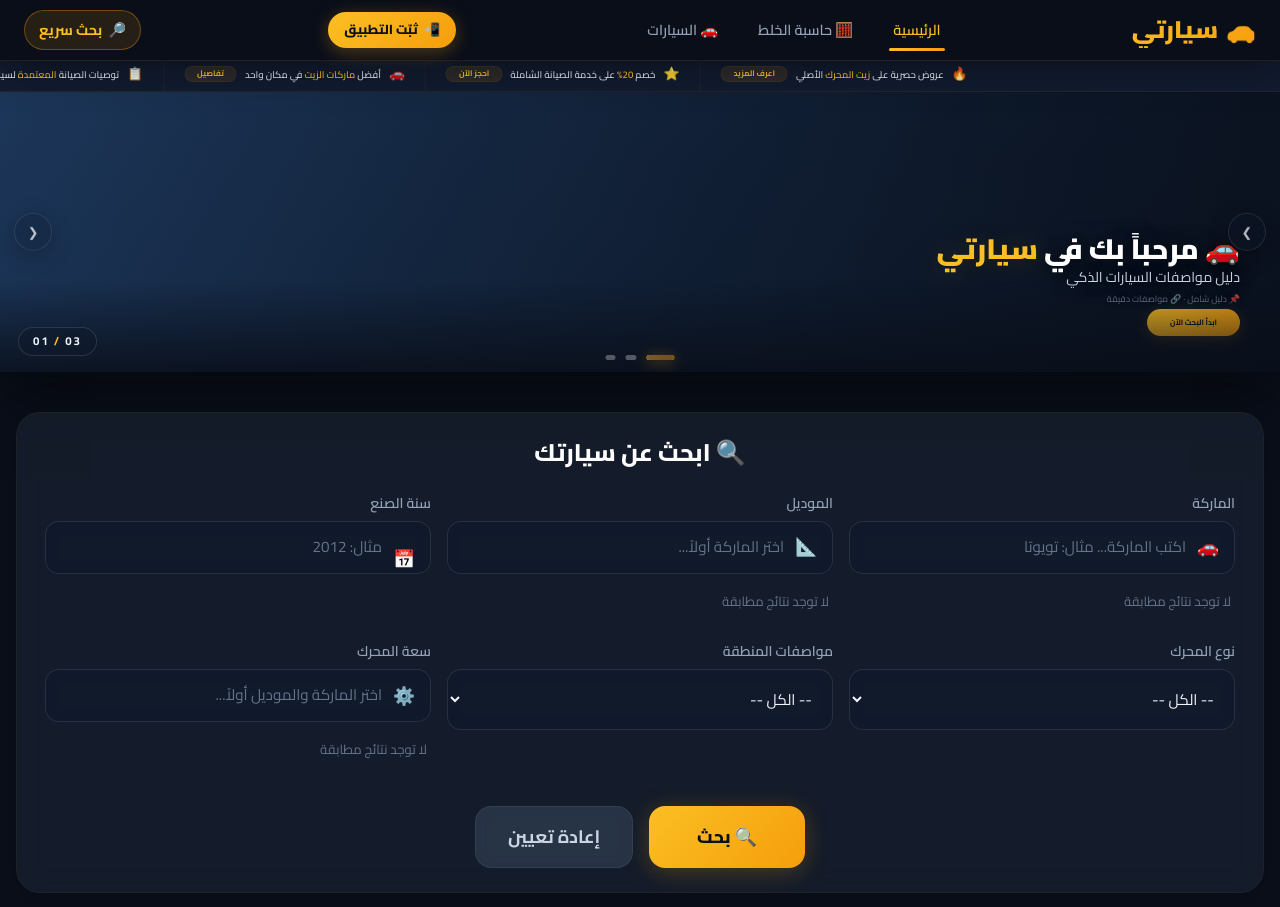
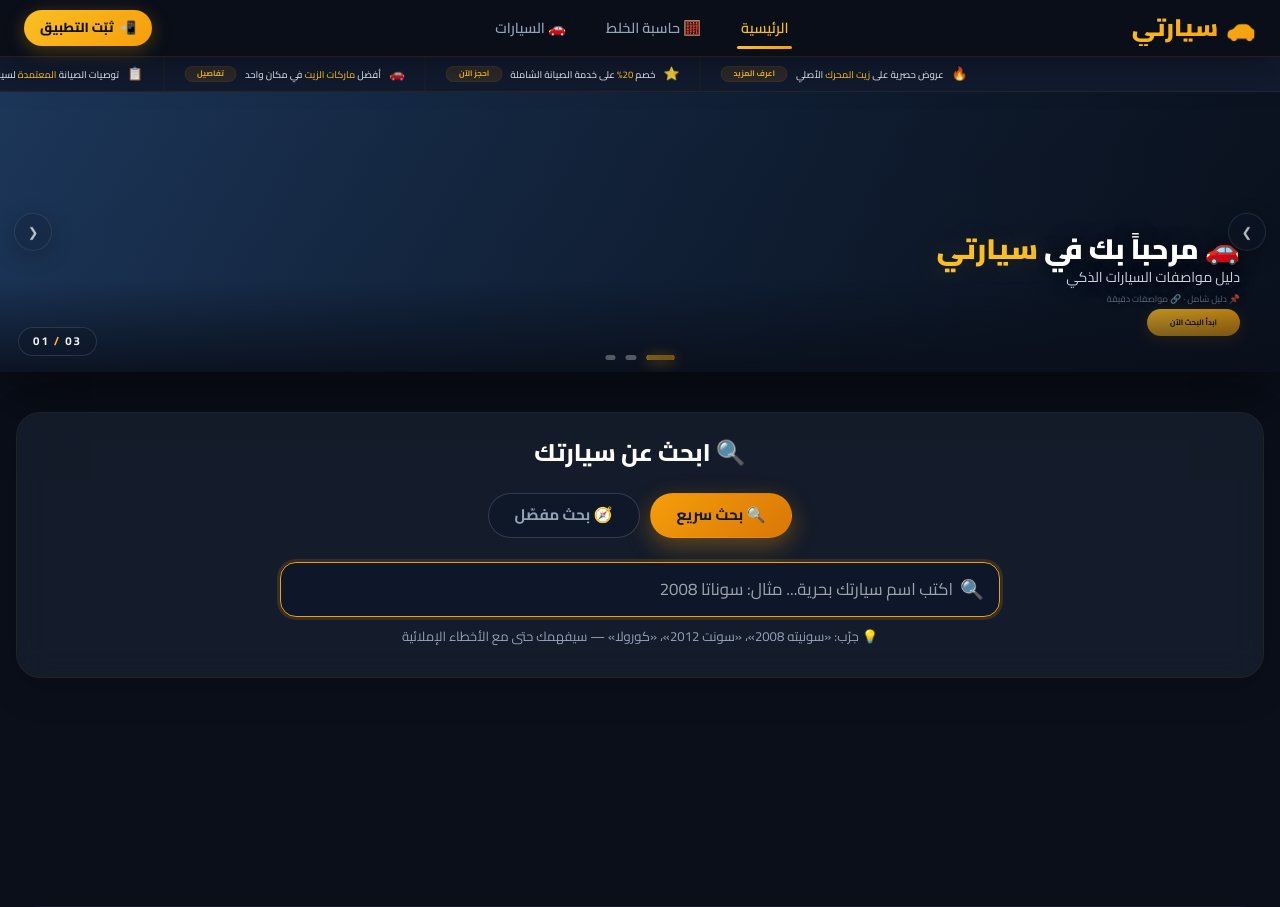
Before and after one commit to archivealifaeq-coder/sayarti, a Django app: page / in a window 1280 px wide. Shown: the top 907 px of the page. Run offline with Django 5.2, Linux system fonts and the light colour scheme; data comes from the database, SQL or seed files in the repository; data that the repository does not hold is empty; some libraries are stand-ins or nearby versions.

Commit message:
feat: tabs in search card (quick/detailed) + brand shown in interpretations; involve full brand+model resolution in-page

```diff
--- a/cars/templates/cars/index.html
+++ b/cars/templates/cars/index.html
@@ -1250,47 +1250,41 @@
         /* ============================================ */
         /*  QUICK SEARCH (البحث السريع)                */
         /* ============================================ */
-        .quick-search-btn {
-            background: rgba(245, 158, 11, 0.12);
-            border: 1px solid rgba(245, 158, 11, 0.35);
-            color: #fbbf24;
+        /* ============================================ */
+        /*  SEARCH TABS (سريع / مفصّل)                  */
+        /* ============================================ */
+        .search-tabs {
+            display: flex;
+            justify-content: center;
+            gap: 10px;
+            flex-wrap: wrap;
+            margin-bottom: 20px;
+        }
+        .search-tab {
+            background: rgba(15, 23, 42, 0.7);
+            border: 1px solid rgba(71, 85, 105, 0.6);
+            color: #94a3b8;
+            font-size: 0.95rem;
+            font-weight: 700;
+            padding: 10px 26px;
             border-radius: 9999px;
-            padding: 8px 14px;
-            font-size: 0.9rem;
-            font-weight: 700;
+            cursor: pointer;
+            transition: all 0.25s ease;
             display: inline-flex;
             align-items: center;
-            gap: 6px;
-            cursor: pointer;
-            transition: all 0.3s ease;
-        }
-        .quick-search-btn:hover { background: rgba(245, 158, 11, 0.25); transform: translateY(-1px); }
-        .quick-search-panel {
-            position: fixed;
-            top: 0; left: 0; right: 0;
-            z-index: 10001;
-            background: rgba(10, 15, 26, 0.98);
-            backdrop-filter: blur(20px);
-            -webkit-backdrop-filter: blur(20px);
-            border-bottom: 1px solid rgba(245, 158, 11, 0.2);
-            box-shadow: 0 20px 60px rgba(0, 0, 0, 0.6);
-            padding: 20px 24px 24px;
-            display: none;
-        }
-        .quick-search-panel.open { display: block; animation: qsIn 0.25s ease; }
-        @keyframes qsIn { from { transform: translateY(-14px); opacity: 0; } to { transform: translateY(0); opacity: 1; } }
-        .qs-head { display: flex; align-items: center; justify-content: space-between; gap: 12px; margin-bottom: 14px; }
-        .qs-title { color: #fbbf24; font-size: 1.05rem; font-weight: 800; }
-        .qs-close {
-            background: rgba(51, 65, 85, 0.6);
-            border: none; color: #cbd5e1;
-            width: 32px; height: 32px;
-            border-radius: 50%;
-            cursor: pointer;
-            font-size: 1.1rem;
-            transition: all 0.2s ease;
-        }
-        .qs-close:hover { background: rgba(51, 65, 85, 1); color: #fff; }
+            gap: 8px;
+        }
+        .search-tab:hover { color: #e2e8f0; border-color: rgba(245, 158, 11, 0.45); }
+        .search-tab.active {
+            background: linear-gradient(135deg, #f59e0b, #d97706);
+            color: #0f172a;
+            border-color: transparent;
+            box-shadow: 0 8px 24px rgba(245, 158, 11, 0.35);
+        }
+        .tab-panel { display: none; }
+        .tab-panel.active { display: block; }
+
+        .quick-tab-inner { max-width: 720px; margin: 0 auto; padding: 4px 0 6px; }
         .qs-input-wrapper { position: relative; max-width: 720px; margin: 0 auto; }
         .qs-input {
             width: 100%;
@@ -1299,13 +1293,13 @@
             border-radius: 16px;
             color: #e2e8f0;
             font-size: 1.05rem;
-            padding: 14px 48px 14px 18px;
+            padding: 14px 46px 14px 18px;
             outline: none;
             transition: border 0.25s ease;
         }
         .qs-input:focus { border-color: #f59e0b; box-shadow: 0 0 0 3px rgba(245, 158, 11, 0.15); }
-        .qs-input-icon { position: absolute; left: 16px; top: 50%; transform: translateY(-50%); color: #fbbf24; font-size: 1.2rem; pointer-events: none; }
-        .qs-hint { text-align: center; color: #64748b; font-size: 0.8rem; margin-top: 10px; }
+        .qs-input-icon { position: absolute; right: 16px; top: 50%; transform: translateY(-50%); color: #fbbf24; font-size: 1.2rem; pointer-events: none; }
+        .qs-hint { text-align: center; color: #94a3b8; font-size: 0.82rem; margin-top: 10px; }
         .qs-results { max-width: 720px; margin: 14px auto 0; display: none; }
         .qs-results.show { display: block; }
         .qs-result {
@@ -1384,26 +1378,9 @@
                 {% if user.is_staff %}<a href="/admin/" class="nav-link" style="color: #fbbf24;" rel="nofollow">🔐 لوحة التحكم</a>{% endif %}
             </div>
             <button type="button" id="installBtn" class="pwa-install-btn md:flex hidden" aria-label="تثبيت التطبيق">📲 <span>ثبّت التطبيق</span></button>
-            <button type="button" id="quickSearchBtn" class="quick-search-btn" aria-label="بحث سريع">🔎 <span class="hidden md:inline">بحث سريع</span></button>
             <button class="md:hidden text-white text-2xl" id="menuToggle" aria-label="فتح القائمة" aria-expanded="false">☰</button>
         </div>
     </nav>
-
-    <!-- ============================================ -->
-    <!--  QUICK SEARCH PANEL (شريط منبثق لا يزعج)      -->
-    <!-- ============================================ -->
-    <div class="quick-search-panel" id="quickSearchPanel" role="dialog" aria-modal="false" aria-label="البحث السريع">
-        <div class="qs-head">
-            <span class="qs-title">🔎 البحث السريع</span>
-            <button type="button" class="qs-close" id="quickSearchClose" aria-label="إغلاق">✕</button>
-        </div>
-        <div class="qs-input-wrapper">
-            <input type="text" id="quickSearchInput" class="qs-input" placeholder="اكتب ما تريد... مثال: سوناتا 2008" autocomplete="off" maxlength="120">
-            <span class="qs-input-icon" aria-hidden="true">🔍</span>
-        </div>
-        <p class="qs-hint">💡 جرّب: «هيونداي سوناتا 2008»، «سونت 2012»، «سونيته 2008»</p>
-        <div class="qs-results" id="quickSearchResults"></div>
-    </div>
 
     <!-- ============================================ -->
     <!--  TICKER                                     -->
@@ -1616,6 +1593,23 @@
             <div class="glass-card" id="search-section">
                 <h3 class="text-xl md:text-2xl font-extrabold text-white mb-4 md:mb-6 text-center">🔍 ابحث عن سيارتك</h3>
 
+                <div class="search-tabs" role="tablist" aria-label="نوع البحث">
+                    <button type="button" class="search-tab active" id="tabBtnQuick" data-tab="quick" role="tab" aria-selected="true" aria-controls="tab-quick">🔍 بحث سريع</button>
+                    <button type="button" class="search-tab" id="tabBtnDetail" data-tab="detail" role="tab" aria-selected="false" aria-controls="tab-detail">🧭 بحث مفصّل</button>
+                </div>
+
+                <div class="tab-panel active" id="tab-quick" role="tabpanel" aria-labelledby="tabBtnQuick">
+                    <div class="quick-tab-inner">
+                        <div class="qs-input-wrapper">
+                            <input type="text" id="quickSearchInput" class="qs-input" placeholder="اكتب اسم سيارتك بحرية... مثال: سوناتا 2008" autocomplete="off" maxlength="120">
+                            <span class="qs-input-icon" aria-hidden="true">🔍</span>
+                        </div>
+                        <p class="qs-hint">💡 جرّب: «سونيته 2008»، «سونت 2012»، «كورولا» — سيفهمك حتى مع الأخطاء الإملائية</p>
+                        <div class="qs-results" id="quickSearchResults"></div>
+                    </div>
+                </div>
+
+                <div class="tab-panel" id="tab-detail" role="tabpanel" aria-labelledby="tabBtnDetail">
                 <form hx-get="{% url 'index' %}"
                       hx-target="#cars-container"
                       hx-select="#cars-container"
@@ -1688,6 +1682,7 @@
                         <a href="{% url 'index' %}" class="btn-secondary px-6 md:px-8 py-3 md:py-4 text-base md:text-lg">إعادة تعيين</a>
                     </div>
                 </form>
+                </div>
             </div>
         </div>
 
@@ -2425,39 +2420,73 @@
             });
 
             /* ============================================ //
-               QUICK SEARCH - البحث السريع الذكي            //
+               SEARCH TABS + QUICK SEARCH: التبويبات داخل بطاقة البحث //
             // ============================================ */
-            var qsPanel = document.getElementById('quickSearchPanel');
-            var qsBtn = document.getElementById('quickSearchBtn');
-            var qsClose = document.getElementById('quickSearchClose');
+            function switchTab(tab) {
+                var quickBtn = document.getElementById('tabBtnQuick');
+                var detailBtn = document.getElementById('tabBtnDetail');
+                var quickPane = document.getElementById('tab-quick');
+                var detailPane = document.getElementById('tab-detail');
+                if (!quickBtn || !detailBtn) return;
+                var isQuick = (tab === 'quick');
+                quickBtn.classList.toggle('active', isQuick);
+                detailBtn.classList.toggle('active', !isQuick);
+                quickBtn.setAttribute('aria-selected', isQuick ? 'true' : 'false');
+                detailBtn.setAttribute('aria-selected', isQuick ? 'false' : 'true');
+                if (quickPane) quickPane.classList.toggle('active', isQuick);
+                if (detailPane) detailPane.classList.toggle('active', !isQuick);
+                try { localStorage.setItem('sayarti_tab', tab); } catch (e) {}
+                if (isQuick) {
+                    var qi = document.getElementById('quickSearchInput');
+                    if (qi) qi.focus();
+                }
+            }
+
+            var tabQuickBtn = document.getElementById('tabBtnQuick');
+            var tabDetailBtn = document.getElementById('tabBtnDetail');
+            if (tabQuickBtn) tabQuickBtn.addEventListener('click', function() { switchTab('quick'); });
+            if (tabDetailBtn) tabDetailBtn.addEventListener('click', function() { switchTab('detail'); });
+
+            (function() {
+                var saved = null;
+                try { saved = localStorage.getItem('sayarti_tab'); } catch (e) {}
+                if (saved !== 'quick' && saved !== 'detail') saved = 'quick';
+                switchTab(saved);
+            })();
+
             var qsInput = document.getElementById('quickSearchInput');
             var qsResults = document.getElementById('quickSearchResults');
             var qsTimer = null;
 
-            function qsOpen() {
-                if (!qsPanel) return;
-                qsPanel.classList.add('open');
-                if (qsInput) { qsInput.focus(); }
-                if (qsResults) {
-                    qsResults.innerHTML = '';
-                    qsResults.classList.remove('show');
-                }
-            }
-            function qsClosePanel() {
-                if (qsPanel) qsPanel.classList.remove('open');
-            }
-            if (qsBtn) qsBtn.addEventListener('click', qsOpen);
-            if (qsClose) qsClose.addEventListener('click', qsClosePanel);
-            document.addEventListener('keydown', function(e) {
-                if (e.key === 'Escape') qsClosePanel();
-            });
+            function escapeHtml(s) {
+                return String(s).replace(/&/g, '&amp;').replace(/</g, '&lt;').replace(/>/g, '&gt;').replace(/"/g, '&quot;');
+            }
+
+            function applyQuick(c) {
+                var brandEl = document.getElementById('brandInput');
+                var modelEl = document.getElementById('modelInput');
+                var yearEl = document.getElementById('yearInput');
+                var ety = document.getElementById('engineTypeSelect');
+                var srg = document.getElementById('specRegionSelect');
+                var engEl = document.getElementById('engineInput');
+                if (brandEl) brandEl.value = c.brand_ar || '';
+                if (modelEl) modelEl.value = c.model_ar || '';
+                if (yearEl) yearEl.value = c.year || '';
+                if (ety) ety.value = '';
+                if (srg) srg.value = '';
+                if (engEl) engEl.value = '';
+                if (brandEl) brandEl.dispatchEvent(new Event('input', { bubbles: true }));
+                if (modelEl) modelEl.dispatchEvent(new Event('input', { bubbles: true }));
+                switchTab('detail');
+                var form = document.getElementById('searchForm');
+                if (form) form.requestSubmit();
+            }
 
             function qsRender(data) {
                 if (!qsResults) return;
                 qsResults.innerHTML = '';
                 var cands = (data && data.candidates) || [];
                 if (!cands.length) {
-                    qsResults.innerHTML = '';
                     var empty = document.createElement('div');
                     empty.className = 'qs-empty';
                     empty.textContent = 'لم نعثر على تفسير لمصطلحك... جرّب مثالاً مثل: «سوناتا 2008»';
@@ -2469,6 +2498,7 @@
                     var a = document.createElement('a');
                     a.className = 'qs-result';
                     a.href = c.url;
+                    a.setAttribute('role', 'button');
                     var label = document.createElement('span');
                     label.className = 'qs-label';
                     if (c.corrected) {
@@ -2481,13 +2511,15 @@
                     count.className = 'qs-count';
                     count.textContent = c.count > 0 ? (c.count + ' نتيجة') : 'لا نتائج';
                     a.appendChild(count);
+                    (function(item) {
+                        a.addEventListener('click', function(ev) {
+                            ev.preventDefault();
+                            applyQuick(item);
+                        });
+                    })(c);
                     qsResults.appendChild(a);
                 });
                 qsResults.classList.add('show');
-            }
-
-            function escapeHtml(s) {
-                return String(s).replace(/&/g, '&amp;').replace(/</g, '&lt;').replace(/>/g, '&gt;').replace(/"/g, '&quot;');
             }
 
             if (qsInput) {
@@ -2499,7 +2531,7 @@
                         return;
                     }
                     qsTimer = setTimeout(function() {
-                        fetch('{% url "quick_search" %}?q=' + encodeURIComponent(v))
+                        fetch("{% url 'quick_search' %}?q=" + encodeURIComponent(v))
                             .then(function(r) { return r.json(); })
                             .then(qsRender)
                             .catch(function() {
@@ -2510,7 +2542,7 @@
                 qsInput.addEventListener('keydown', function(e) {
                     if (e.key === 'Enter') {
                         var first = qsResults.querySelector('a.qs-result');
-                        if (first) { e.preventDefault(); window.location.href = first.href; }
+                        if (first) { e.preventDefault(); first.click(); }
                     }
                 });
             }
```
Also changed, not shown: cars/services/search_engine.py (+18 -2 lines).
